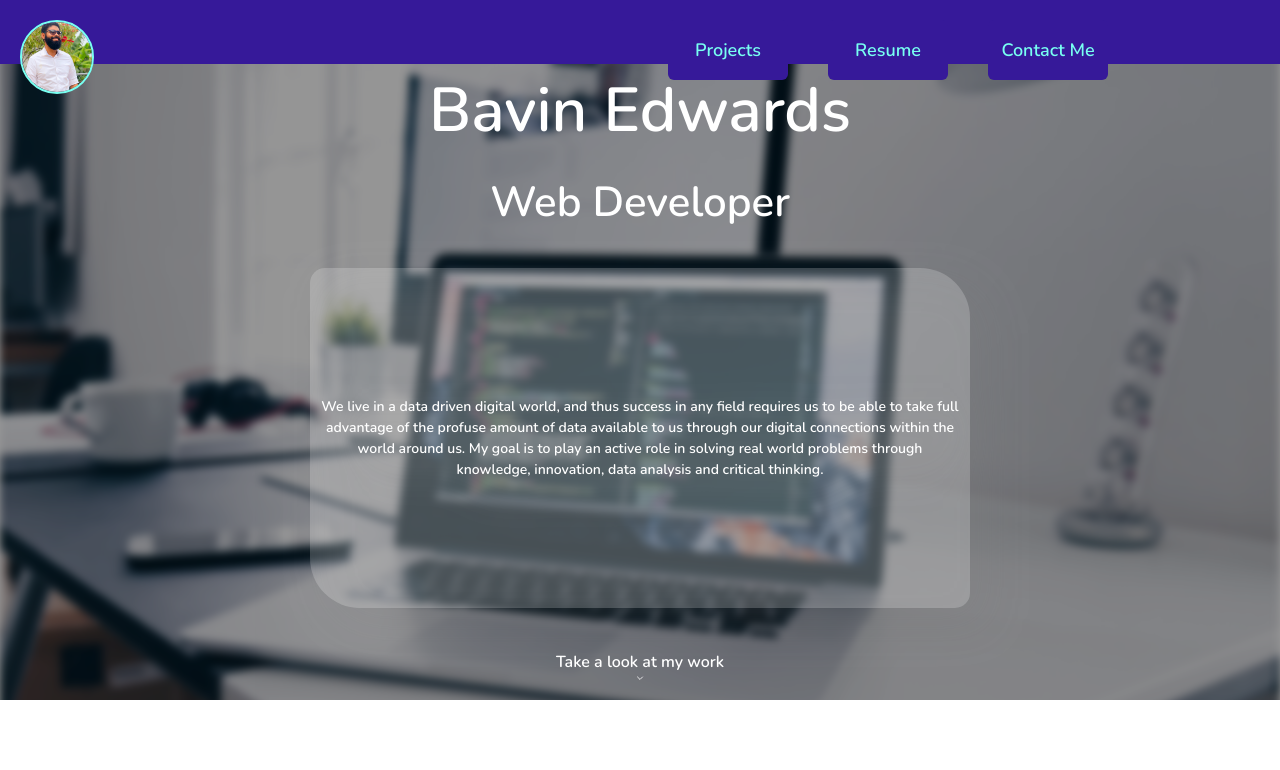
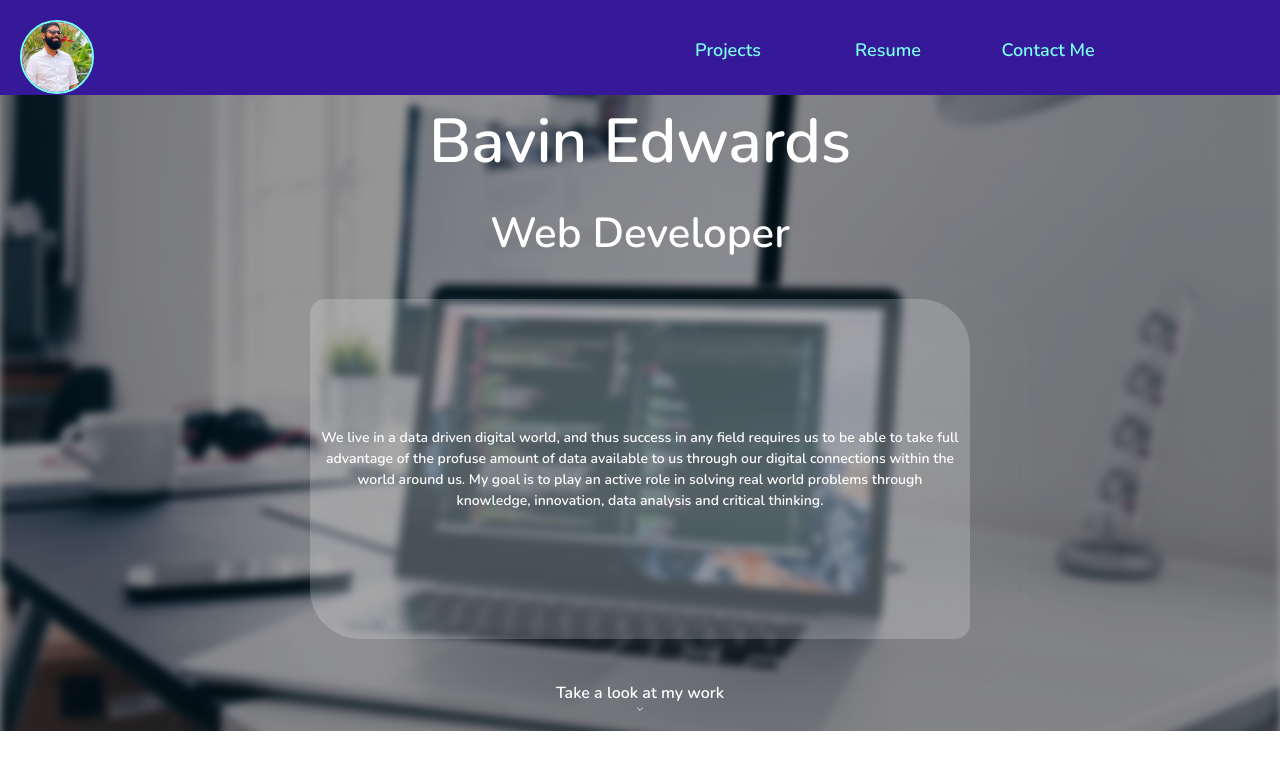
Before and after one commit to zerico007/profile, a React (Create React App) app: page / in a window 1280 px wide. Shown: the top 770 px of the page. Built offline with nearby package versions, Linux system fonts and the light colour scheme.

Commit message:
navbar height fix

```diff
--- a/src/components/App.js
+++ b/src/components/App.js
@@ -23,7 +23,7 @@ function App() {
 
   const ContainerDiv = styled.div`
     position: absolute;
-    top: 64px;
+    top: 95px;
     width: 100vw;
     height: 100vh;
   `;
--- a/src/components/NavBar.js
+++ b/src/components/NavBar.js
@@ -9,7 +9,7 @@ const NavDiv = styled.div`
   left: 0;
   top: 0;
   width: 100%;
-  height: 64px;
+  height: 95px;
   padding: 20px;
   background: #361999;
   margin-bottom: 3rem;
```
